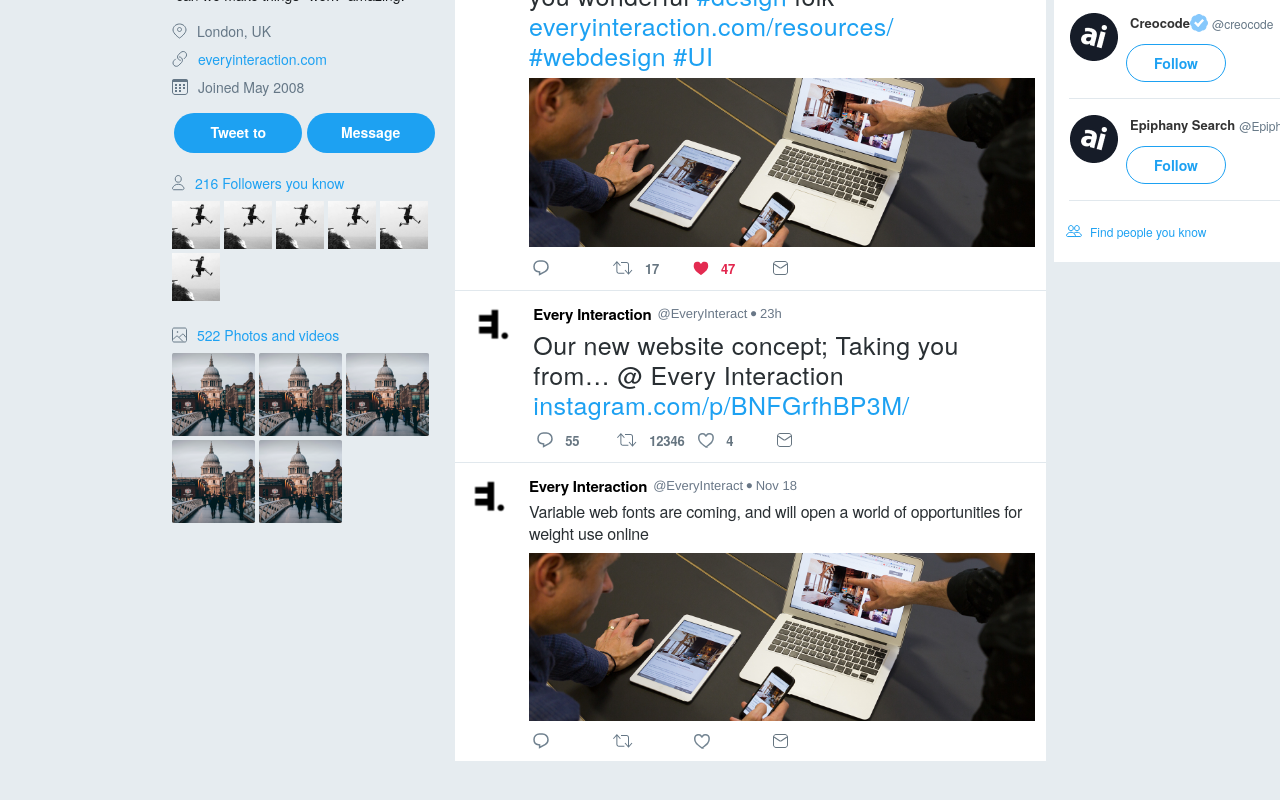
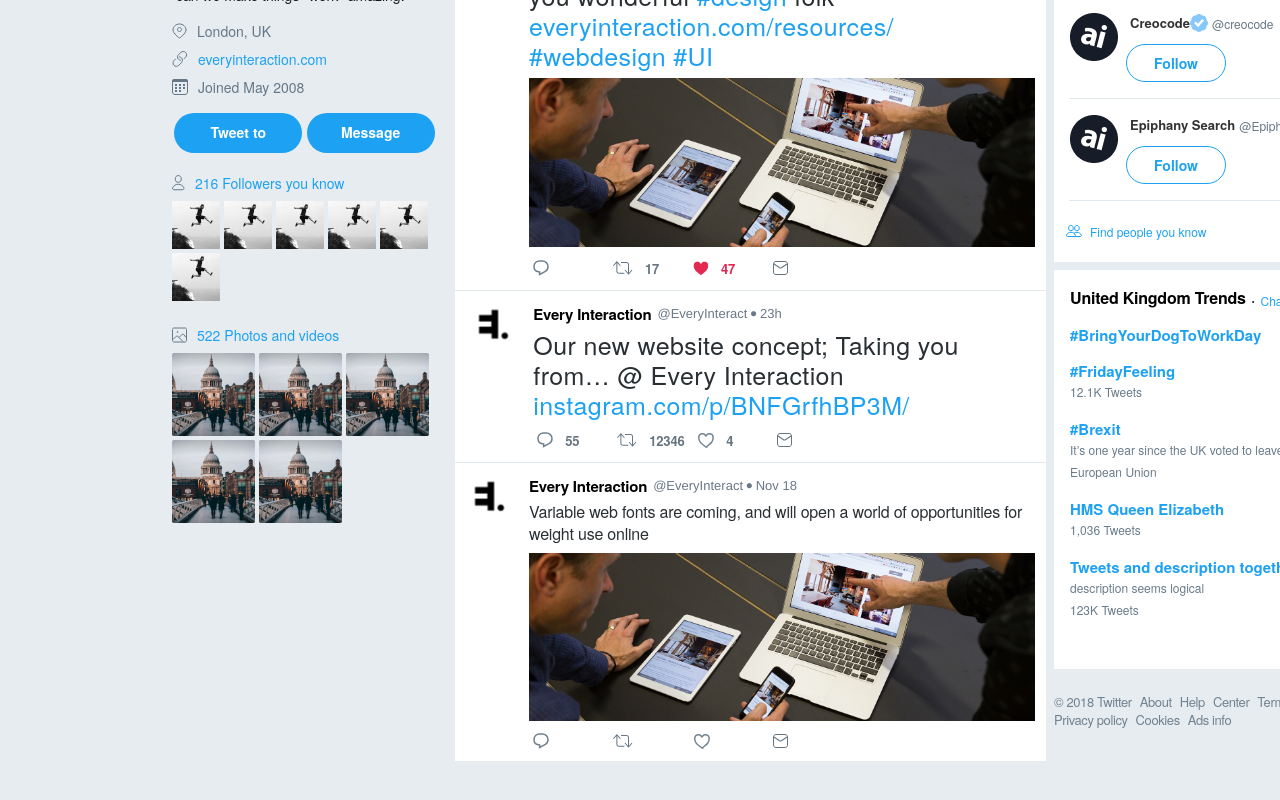
Before and after one commit to Kouprin/twitter-demo-frontend, a React (Create React App) app: page /EveryInteract in a window 1280 px wide. Shown: the part 644-1444 px from the top of the page. Built offline with nearby package versions, Linux system fonts and the light colour scheme.

Commit message:
right column about + trends

```diff
--- a/src/Data.js
+++ b/src/Data.js
@@ -70,6 +70,34 @@
   }
 ];
 
+export const trendsData = [
+  {
+    text: "#BringYourDogToWorkDay",
+    tweets: undefined,
+    description: undefined
+  },
+  {
+    text: "#FridayFeeling",
+    tweets: "12.1K",
+    description: undefined
+  },
+  {
+    text: "#Brexit",
+    tweets: undefined,
+    description: "It’s one year since the UK voted to leave the European Union"
+  },
+  {
+    text: "HMS Queen Elizabeth",
+    tweets: "1,036",
+    description: undefined
+  },
+  {
+    text: "Tweets and description together",
+    tweets: "123K",
+    description: "description seems logical"
+  }
+];
+
 export const tweetData = [
   {
     isPinned: true,
--- a/src/RightColumn.css
+++ b/src/RightColumn.css
@@ -6,7 +6,7 @@
   fill: solid;
 }
 
-.RightColumn .follows-header {
+.RightColumn .header-block {
   margin-top: 16px;
   margin-left: 16px;
   margin-bottom: 8px;
@@ -16,7 +16,7 @@
   align-items: flex-end;
 }
 
-.RightColumn .follows-who {
+.RightColumn .text-header {
   line-height: 22px;
   font-size: 16px;
   letter-spacing: -0.22px;
@@ -25,7 +25,7 @@
   font-weight: 600;
 }
 
-.RightColumn .follows-divider {
+.RightColumn .divider {
   margin-left: 6px;
   margin-right: 6px;
   margin-bottom: 2px;
@@ -76,3 +76,29 @@
 .RightColumn .follows-people-image {
   padding: 8px;
 }
+
+.RightColumn .trends {
+  margin-top: 8px;
+  display: flex;
+  flex-direction: column;
+  justify-content: flex-start;
+  background: #ffffff;
+  fill: solid;
+}
+
+.RightColumn .trends-trend {
+  margin-left: 16px;
+  margin-top: 8px;
+  margin-bottom: 8px;
+  display: flex;
+  flex-direction: column;
+  justify-content: flex-start;
+}
+
+.RightColumn .about {
+  margin-top: 24px;
+  display: flex;
+  flex-direction: row;
+  justify-content: flex-start;
+  flex-wrap: wrap;
+}
--- a/src/RightColumn.js
+++ b/src/RightColumn.js
@@ -1,10 +1,10 @@
 import React from "react";
-import styled, { css } from "styled-components";
+import styled from "styled-components";
 
 import tick from "./tick.svg";
 import iconDelete from "./icon-delete.svg";
 import iconPeople from "./icon-people.svg";
-import { followData } from "./Data";
+import { followData, trendsData } from "./Data";
 
 import "./RightColumn.css";
 
@@ -17,11 +17,11 @@
 
 function FollowsHeader(props) {
   return (
-    <div className="follows-header">
-      <div className="follows-who">Who to follow</div>
-      <div className="follows-divider">•</div>
+    <div className="header-block">
+      <div className="text-header">Who to follow</div>
+      <div className="divider">•</div>
       <SmallLink href="--refresh">Refresh</SmallLink>
-      <div className="follows-divider">•</div>
+      <div className="divider">•</div>
       <SmallLink href="--view all">View all</SmallLink>
     </div>
   );
@@ -134,11 +134,100 @@
   );
 }
 
+function TrendsHeader(props) {
+  return (
+    <div className="header-block">
+      <div className="text-header">United Kingdom Trends</div>
+      <div className="divider">•</div>
+      <SmallLink href="--change">Change</SmallLink>
+    </div>
+  );
+}
+
+const TrendLink = styled.a`
+  font-family: HelveticaNeue;
+  line-height: normal;
+  line-height: 20px;
+  font-size: 15px;
+  font-weight: 600;
+  color: #1da1f2;
+`;
+
+const TextSmall = styled.div`
+  font-family: HelveticaNeue;
+  line-height: 22px;
+  font-size: 12px;
+  letter-spacing: 0.01px;
+  color: #687b8a;
+`;
+
+function Trend(props) {
+  return (
+    <div className="trends-trend">
+      <TrendLink href={props.trend["text"]}>{props.trend["text"]}</TrendLink>
+      {props.trend["description"] ? (
+        <TextSmall>{props.trend["description"]}</TextSmall>
+      ) : (
+        <div />
+      )}
+      {props.trend["tweets"] ? (
+        <TextSmall>{props.trend["tweets"]} Tweets</TextSmall>
+      ) : (
+        <div />
+      )}
+    </div>
+  );
+}
+
+const Empty = styled.div`
+  height: 40px;
+`;
+
+function Trends(props) {
+  return (
+    <div className="trends">
+      <TrendsHeader />
+      <Trend trend={props.trends[0]} />
+      <Trend trend={props.trends[1]} />
+      <Trend trend={props.trends[2]} />
+      <Trend trend={props.trends[3]} />
+      <Trend trend={props.trends[4]} />
+      <Empty />
+    </div>
+  );
+}
+
+const AboutLink = styled.a`
+  font-family: HelveticaNeue;
+  margin-right: 8px;
+  line-height: 18px;
+  font-size: 13px;
+  letter-spacing: -0.4px;
+  color: #718290;
+`;
+
+function About(props) {
+  return (
+    <div className="about">
+      <AboutLink>© 2018 Twitter</AboutLink>
+      <AboutLink>About</AboutLink>
+      <AboutLink>Help</AboutLink>
+      <AboutLink>Center</AboutLink>
+      <AboutLink>Terms</AboutLink>
+      <AboutLink>Privacy policy</AboutLink>
+      <AboutLink>Cookies</AboutLink>
+      <AboutLink>Ads info</AboutLink>
+    </div>
+  );
+}
+
 export function RightColumn() {
   return (
     <div className="RightColumn">
       <div />
       <Follows follows={followData} />
+      <Trends trends={trendsData} />
+      <About />
     </div>
   );
 }
```
